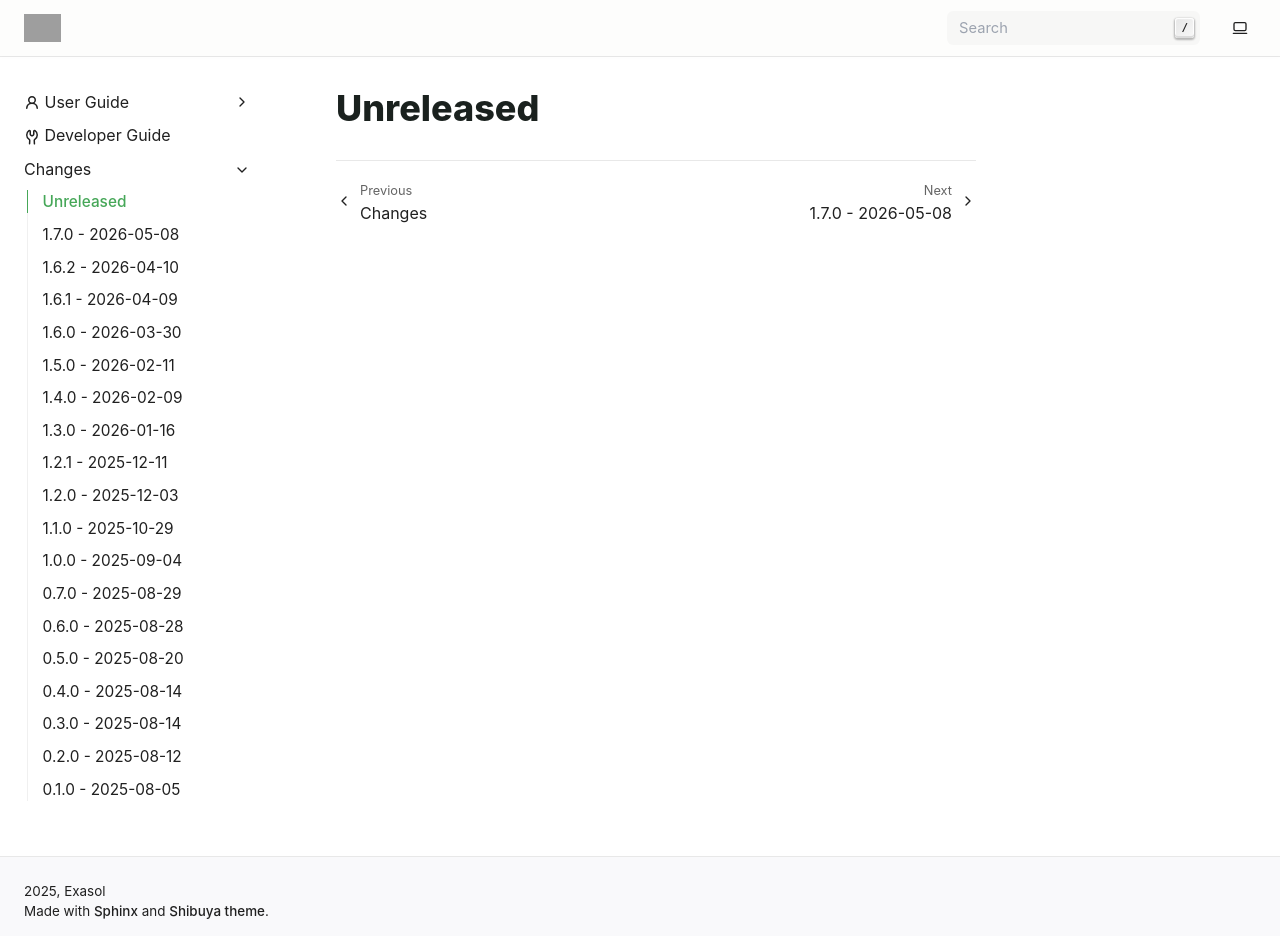
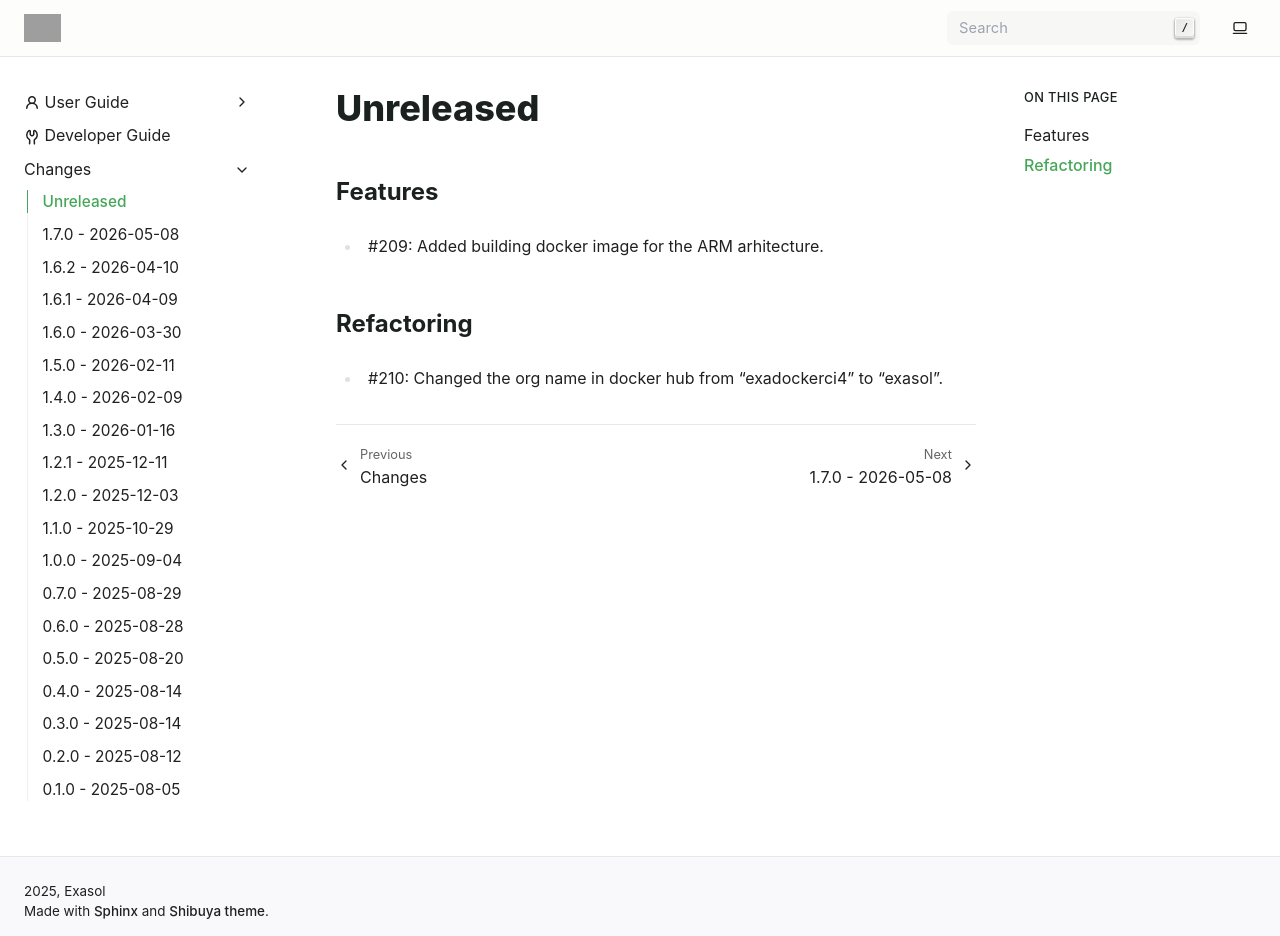
Before and after one commit to exasol/mcp-server, a Sphinx documentation site: the page built from doc/changes/unreleased.md, in a window 1280 px wide and 936 px high. Built offline with Sphinx 7.4.7, drawn with Linux system fonts in a browser that asks for light colours; grey boxes are pictures that could not be loaded.

Commit message:
#209: Added docker image for ARM and changed org (#211)
* #209: Added docker image for ARM and changed org

* #209: Added docker image for ARM and changed org

```diff
--- a/doc/changes/unreleased.md
+++ b/doc/changes/unreleased.md
@@ -1 +1,9 @@
 # Unreleased
+
+## Features
+
+* #209: Added building docker image for the ARM arhitecture.
+
+## Refactoring
+
+* #210: Changed the org name in docker hub from "exadockerci4" to "exasol".
```
Also changed, not shown: 1 other file.
